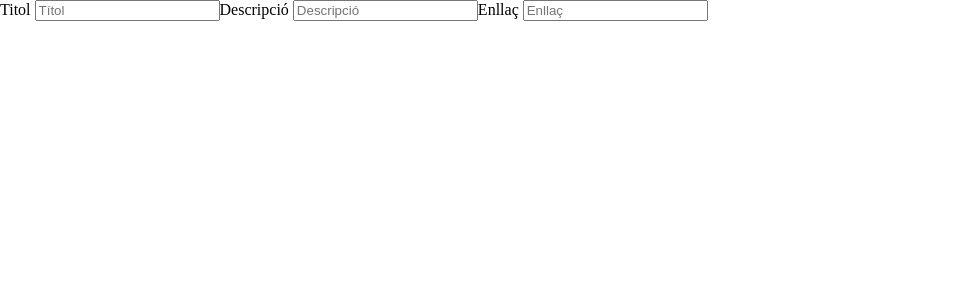
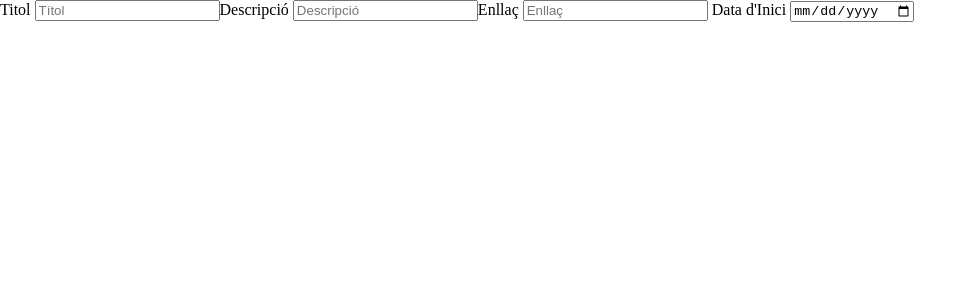
Before and after one commit to GuillemBarris/Registres_curriculars_CRPGA, an Angular app in the folder Registres_curriculars_CRPGA/: page /form-sda in a window 1280 px wide. Shown: the top 300 px of the page, without its empty margins (0-977 px from the left). Built offline with nearby package versions, Linux system fonts and the light colour scheme.

Commit message:
IMPLEMET TEST: should add new startDate

```diff
--- a/Registres_curriculars_CRPGA/src/app/components/form-sda/form-sda.component.html
+++ b/Registres_curriculars_CRPGA/src/app/components/form-sda/form-sda.component.html
@@ -7,3 +7,6 @@
 <label>Enllaç
     <input placeholder="Enllaç" type="text" name="link">
 </label>
+<label> Data d'Inici
+    <input placeholder="Data d'inici" type="date" name="startDate">
+</label>
```
